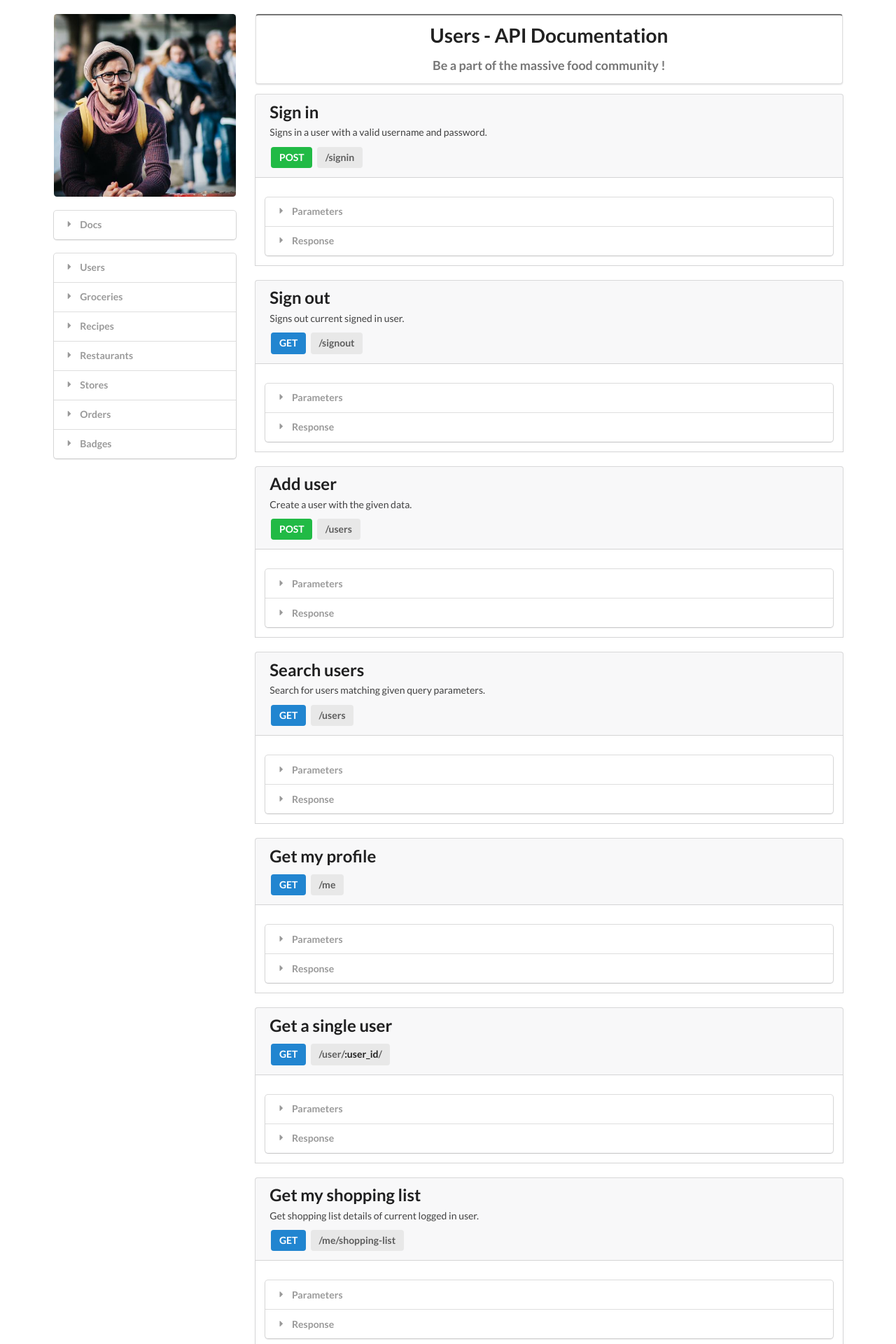
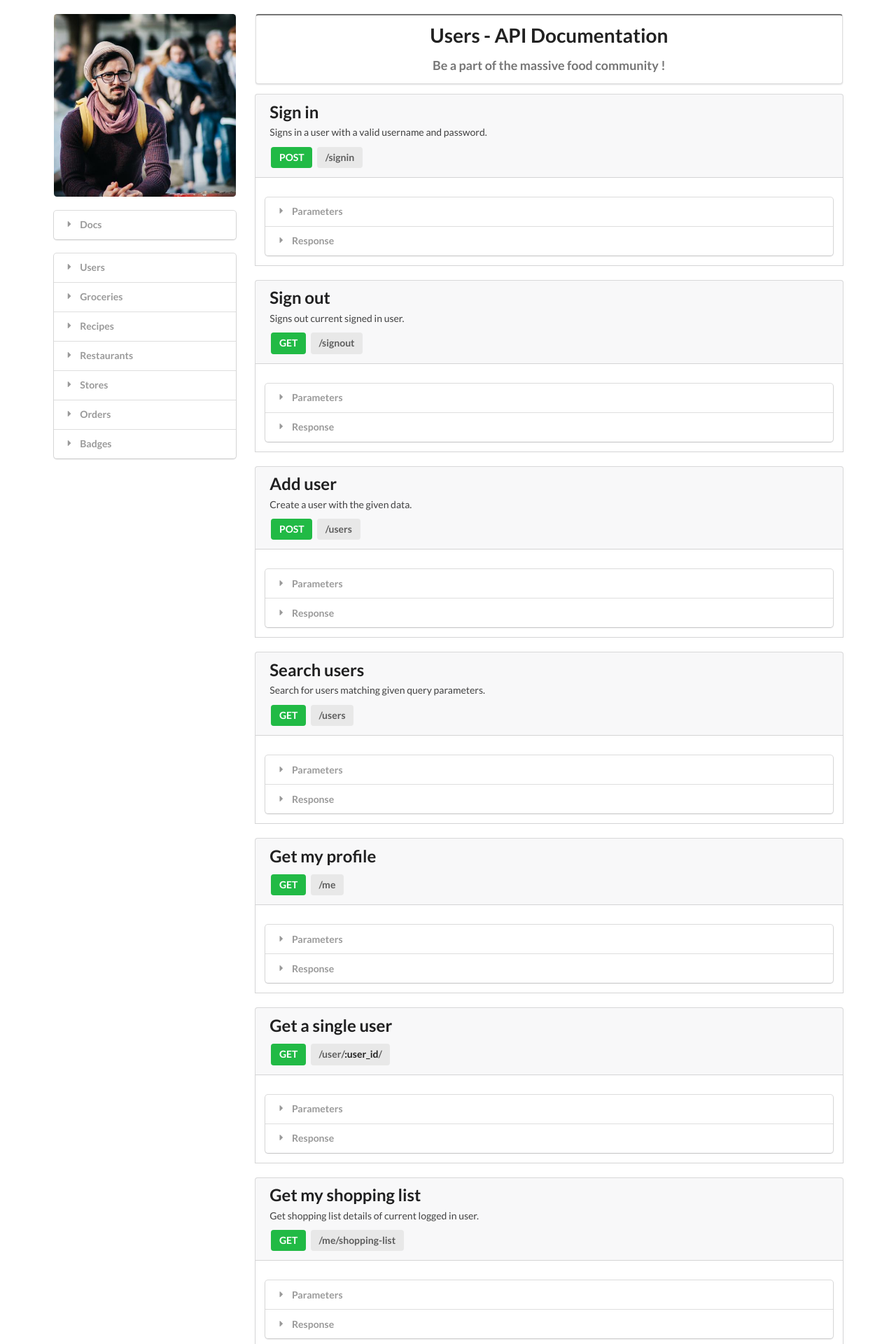
Before and after one commit to letsallchef/docs, a Jekyll site: the page built from _posts/api/2017-03-04-users.html, in a window 1280 px wide. Shown: the top 1920 px of the page at 70% size. Built offline with Jekyll 4.4.1, drawn with Linux system fonts in a browser that asks for light colours.

Commit message:
changes GET color

```diff
--- a/_posts/api/2017-03-04-users.html
+++ b/_posts/api/2017-03-04-users.html
@@ -62,7 +62,7 @@ layout: api
             <h2 class="ui header">Sign out</h2>
         </div>
         <p>Signs out current signed in user.</p>
-        <div class="ui large blue label">
+        <div class="ui large green label">
             GET
         </div>
         <div class="ui large label">
@@ -146,7 +146,7 @@ layout: api
             <h2 class="ui header">Search users</h2>
         </div>
         <p>Search for users matching given query parameters.</p>
-        <div class="ui large blue label">
+        <div class="ui large green label">
             GET
         </div>
         <div class="ui large label">
@@ -204,7 +204,7 @@ layout: api
             <h2 class="ui header">Get my profile</h2>
         </div>
         <p></p>
-        <div class="ui large blue label">
+        <div class="ui large green label">
             GET
         </div>
         <div class="ui large label">
@@ -306,7 +306,7 @@ layout: api
             <h2 class="ui header">Get a single user</h2>
         </div>
         <p></p>
-        <div class="ui large blue label">
+        <div class="ui large green label">
             GET
         </div>
         <div class="ui large label">
@@ -366,7 +366,7 @@ layout: api
             <h2 class="ui header">Get my shopping list</h2>
         </div>
         <p>Get shopping list details of current logged in user.</p>
-        <div class="ui large blue label">
+        <div class="ui large green label">
             GET
         </div>
         <div class="ui large label">
@@ -499,7 +499,7 @@ layout: api
             <h2 class="ui header">Get my followers</h2>
         </div>
         <p>Gets the list of followers of specified user.</p>
-        <div class="ui large blue label">
+        <div class="ui large green label">
             GET
         </div>
         <div class="ui large label">
@@ -548,7 +548,7 @@ layout: api
             <h2 class="ui header">Get my following</h2>
         </div>
         <p>Gets the list of following of specified user.</p>
-        <div class="ui large blue label">
+        <div class="ui large green label">
             GET
         </div>
         <div class="ui large label">
@@ -598,7 +598,7 @@ layout: api
             <h2 class="ui header">Get user followers</h2>
         </div>
         <p>Gets the list of followers of specified user.</p>
-        <div class="ui large blue label">
+        <div class="ui large green label">
             GET
         </div>
         <div class="ui large label">
@@ -647,7 +647,7 @@ layout: api
             <h2 class="ui header">Get user following</h2>
         </div>
         <p>Gets the list of following of specified user.</p>
-        <div class="ui large blue label">
+        <div class="ui large green label">
             GET
         </div>
         <div class="ui large label">
```
